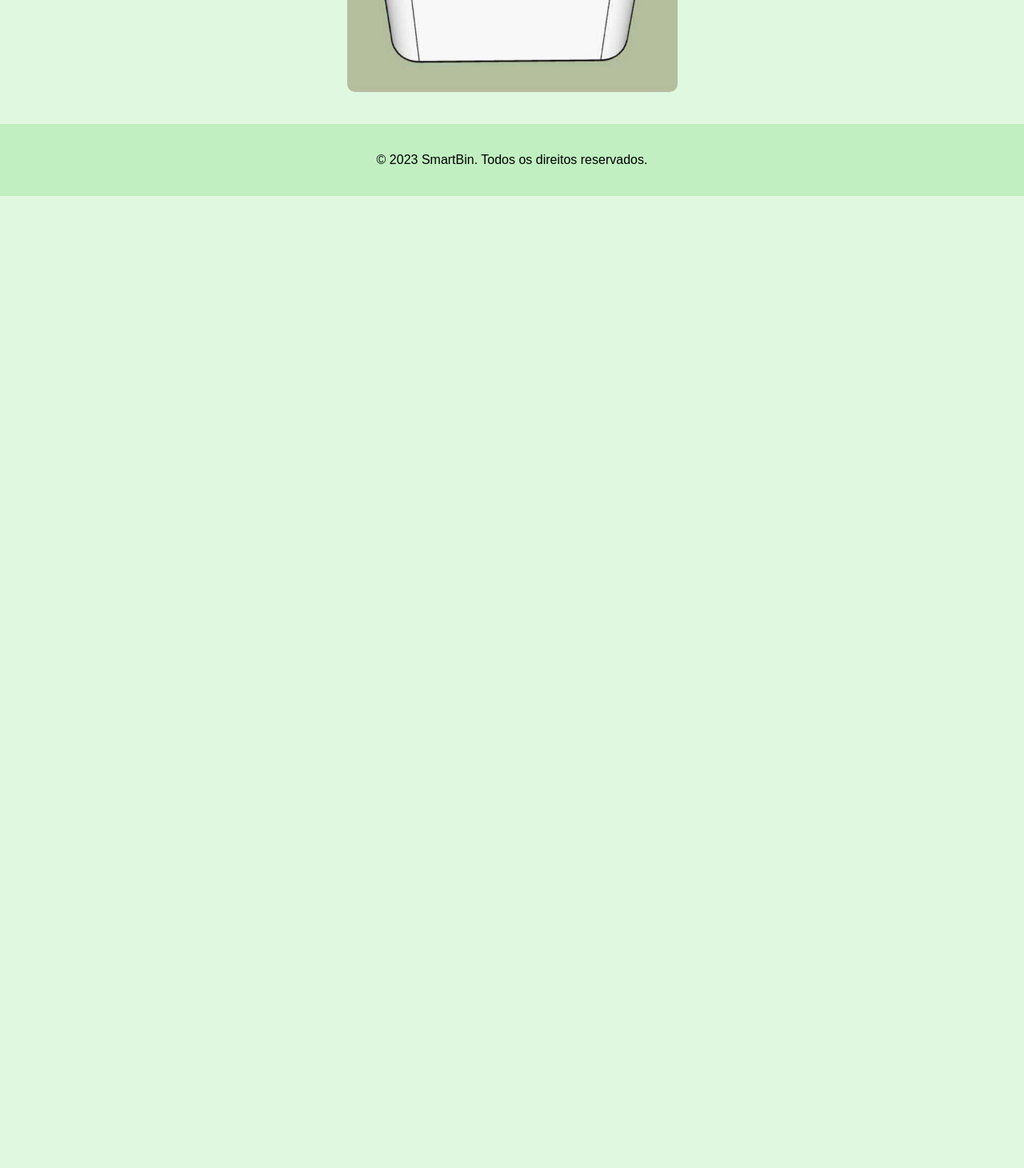
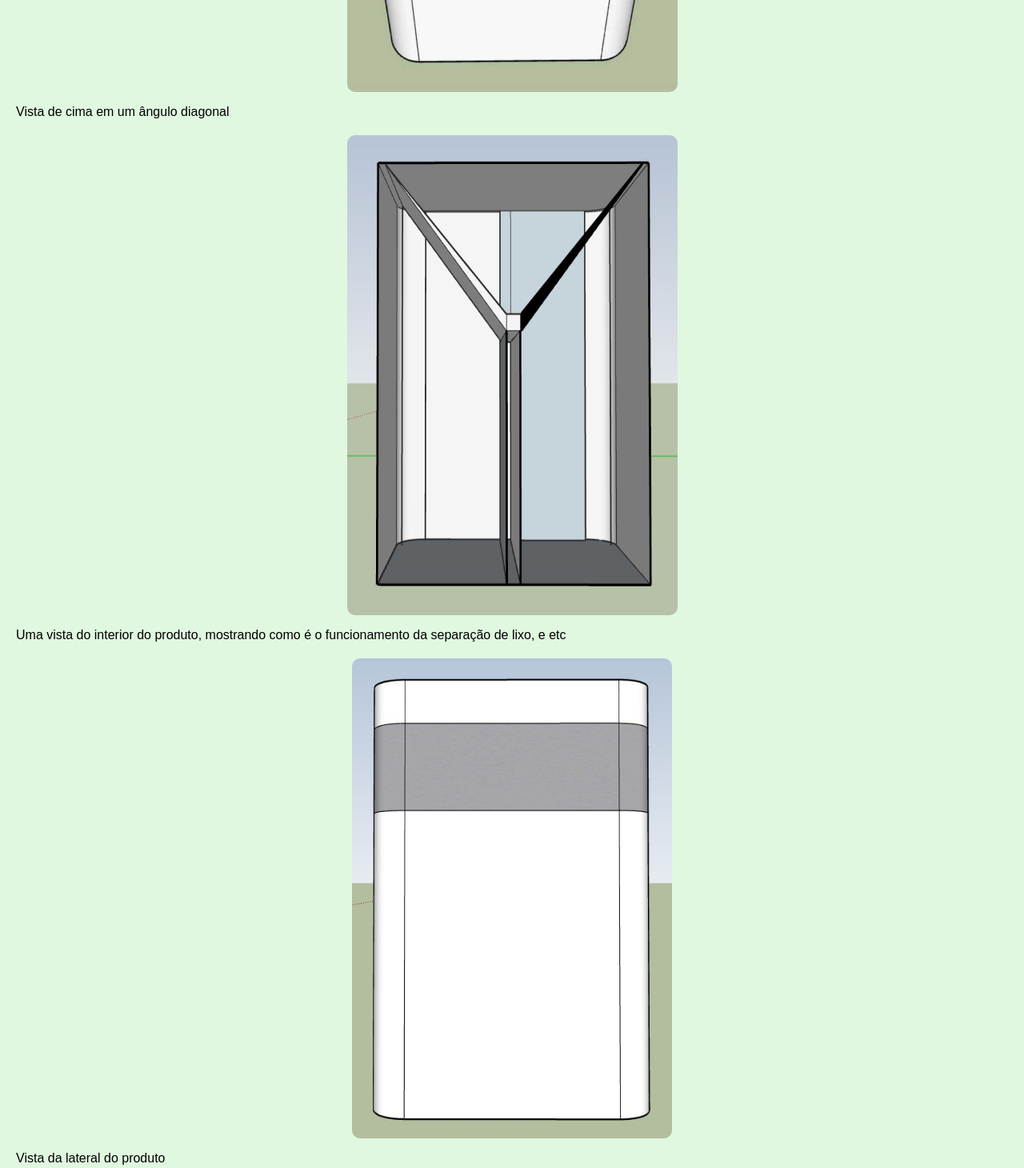
Before and after one commit to luccatarifa/smartbin, a plain HTML site: page index.html in a window 1280 px wide. Shown: the part 1600-3060 px from the top of the page at 80% size. Before the commit the page ends 1845 px from the top, so only its background shows below. Drawn offline with Linux system fonts and the light colour scheme; a web font is replaced by a local one.

Commit message:
Adição das imagens e descrição

```diff
--- a/index.html
+++ b/index.html
@@ -54,6 +54,22 @@
 
         <section>
             <img src="images/bin_3d.jpg" style="height:600px; width:413px">
+            <p>Vista de cima em um ângulo diagonal</p>
+        </section>
+
+        <section>
+            <img src="images/bin_inside.jpg" style="height:600px; width:413px">
+            <p>Uma vista do interior do produto, mostrando como é o funcionamento da separação de lixo, e etc</p>
+        </section>
+
+        <section>
+            <img src="images/bin_side.jpg" style="height:600px; width:400px">
+            <p>Vista da lateral do produto</p>
+        </section>
+
+        <section>
+            <img src="images/bin_top.jpg" style="height:600px; width:400px">
+            <p>Vista de cima do produto</p>
         </section>
     </main>
 
```
